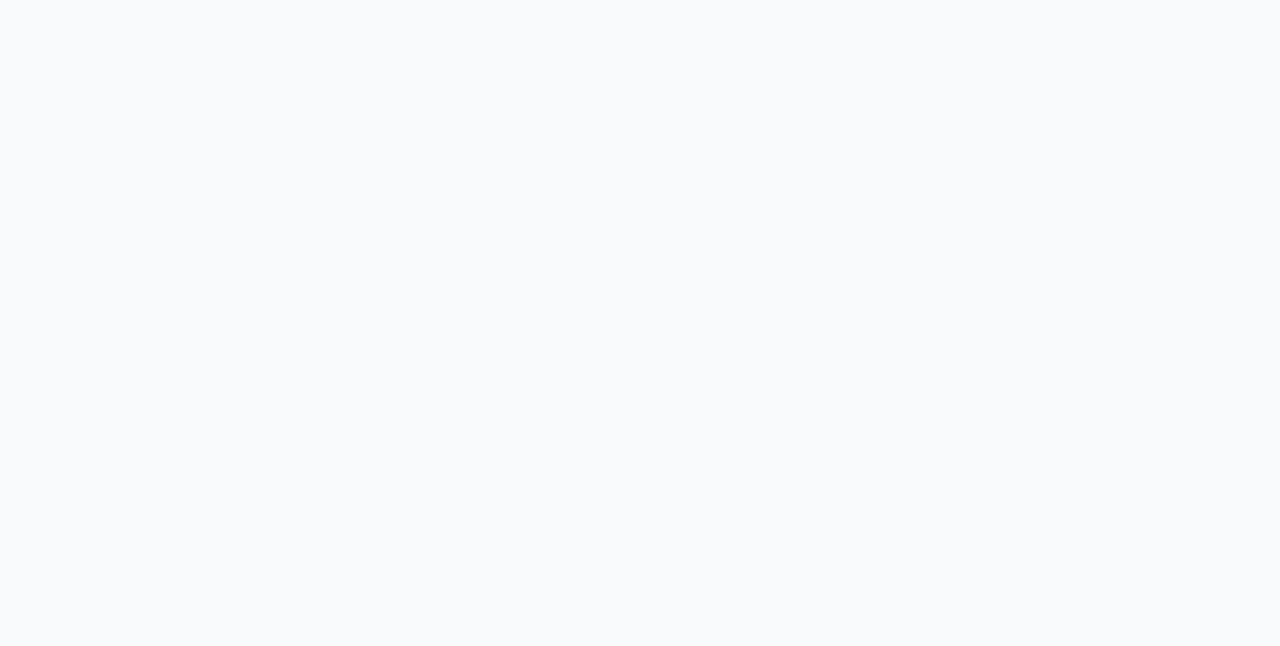
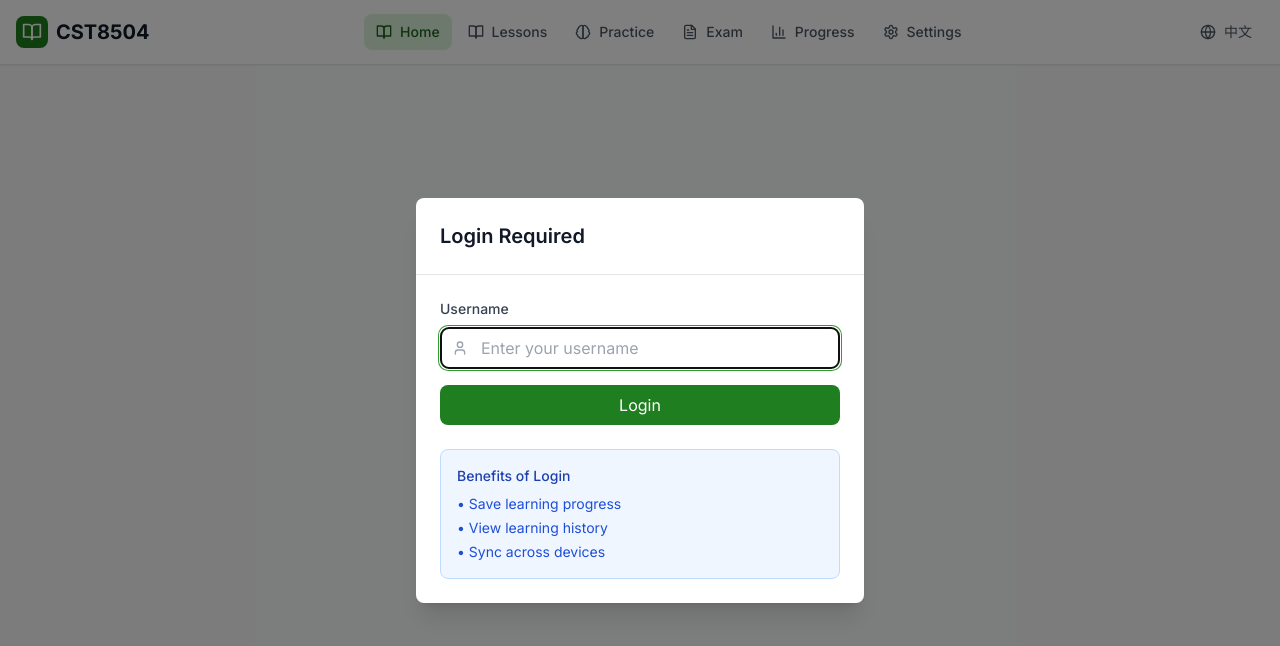
Before and after one commit to zhizhunbao/cst8504-aat-midterm-practice-project, a React (Vite) app: page / in a window 1280 px wide. Shown: the top 646 px of the page. Built offline with nearby package versions, Linux system fonts and the light colour scheme; the HTML template or start-up script is replaced by a standard one.

Commit message:
Update project configuration and rebuild

```diff
--- a/src/App.jsx
+++ b/src/App.jsx
@@ -25,7 +25,11 @@ function App() {
           <AppStateProvider>
             <QuestionTypeStateProvider>
               <Router
-                basename="/cst8504-aat-midterm-practice-project"
+                basename={
+                  import.meta.env.DEV
+                    ? "/"
+                    : "/cst8504-aat-midterm-practice-project"
+                }
                 future={{
                   v7_startTransition: true,
                   v7_relativeSplatPath: true,
```
